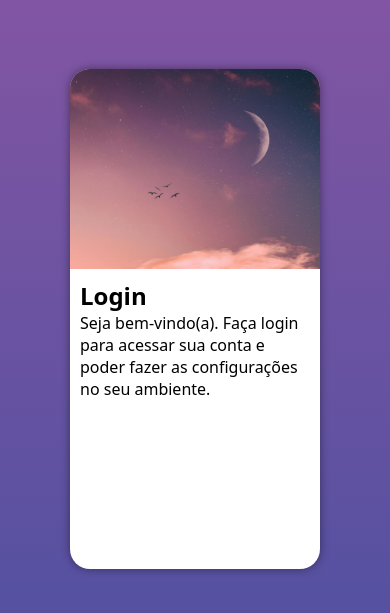
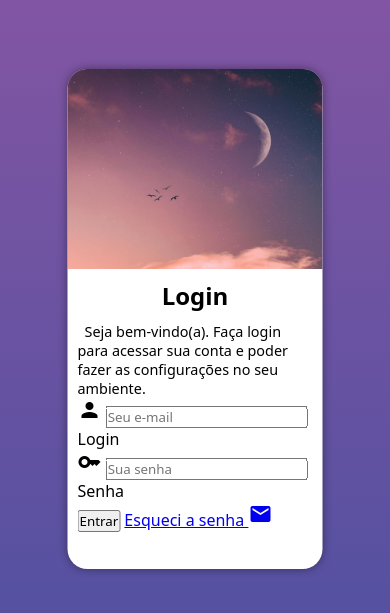
Before and after one commit to Pedrohenriquezuza/Projeto-Login, a plain HTML site: page index.html in a window 390 px wide. Shown: the part 103-716 px from the top of the page. Drawn offline with Linux system fonts and the light colour scheme.

Commit message:
adicionei o formulário

```diff
--- a/estilos/mediaquey.css
+++ b/estilos/mediaquey.css
@@ -22,6 +22,16 @@
         float: right;
         width: 65%;
     }
+
+    div#formulario h1{
+        font-size: 2em;
+        margin-bottom: 15px;
+    }
+
+    div#formulario p{
+        font-size: 1.2em;
+        text-indent: 10px;
+    }
 }
 
 @media screen and (min-width: 992px){
@@ -30,13 +40,13 @@
     }
 
     section#login div#imagem{
-        float: left;
+        float: right;
         width: 50%;
         height: 100%;
     }
 
     section#login div#formulario{
-        float: right;
+        float: left;
         width: 50%;
         height: 100%;
     }
--- a/estilos/style.css
+++ b/estilos/style.css
@@ -37,7 +37,7 @@ section#login{
     box-shadow: 0px 0px 10px rgba(0, 0, 0, 0.418);
 
     background-color: white;
-    width: 250px;
+    width: 255px;
     height: 500px;
     border-radius: 20px;
     transition: width 0.3s, height 0.3s;
@@ -55,3 +55,13 @@ section#login div#formulario{
     display: block;
     padding: 10px;
 }
+
+div#formulario h1{
+    text-align: center;
+    margin-bottom: 10px;
+}
+
+div#formulario p{
+    font-size: 0.9em;
+    text-indent: 7px;
+}
--- a/index.html
+++ b/index.html
@@ -5,6 +5,8 @@
     <meta name="viewport" content="width=device-width, initial-scale=1.0">
     <link rel="stylesheet" href="estilos/style.css">
     <link rel="stylesheet" href="estilos/mediaquey.css">
+    <link href="https://fonts.googleapis.com/icon?family=Material+Icons"
+      rel="stylesheet">
     <title>Tela De Login</title>
 </head>
 <body>
@@ -19,8 +21,19 @@
                 <p>Seja bem-vindo(a). Faça login para acessar sua conta e poder fazer as configurações no seu ambiente.</p>
 
                 <form action="login.php" method="post" autocomplete="on">
+                    <div class="campo">
+                        <span class="material-icons">person</span>
+                        <input type="email" name="login" id="ilogin" placeholder="Seu e-mail" required autocomplete="email" maxlength="35">
+                        <label for="ilogin">Login</label>
+                    </div>
 
-
+                    <div class="campo">
+                        <span class="material-icons">key</span>
+                        <input type="password" name="senha" id="isenha" placeholder="Sua senha" required autocomplete="current-password" minlength="8" maxlength="25">
+                        <label for="isenha">Senha</label>
+                    </div>
+                    <input type="submit" value="Entrar">
+                    <a href="esqueci.html">Esqueci a senha <i class="material-icons">mail</i></a>
                 </form>
             </div>
         </section>
```
